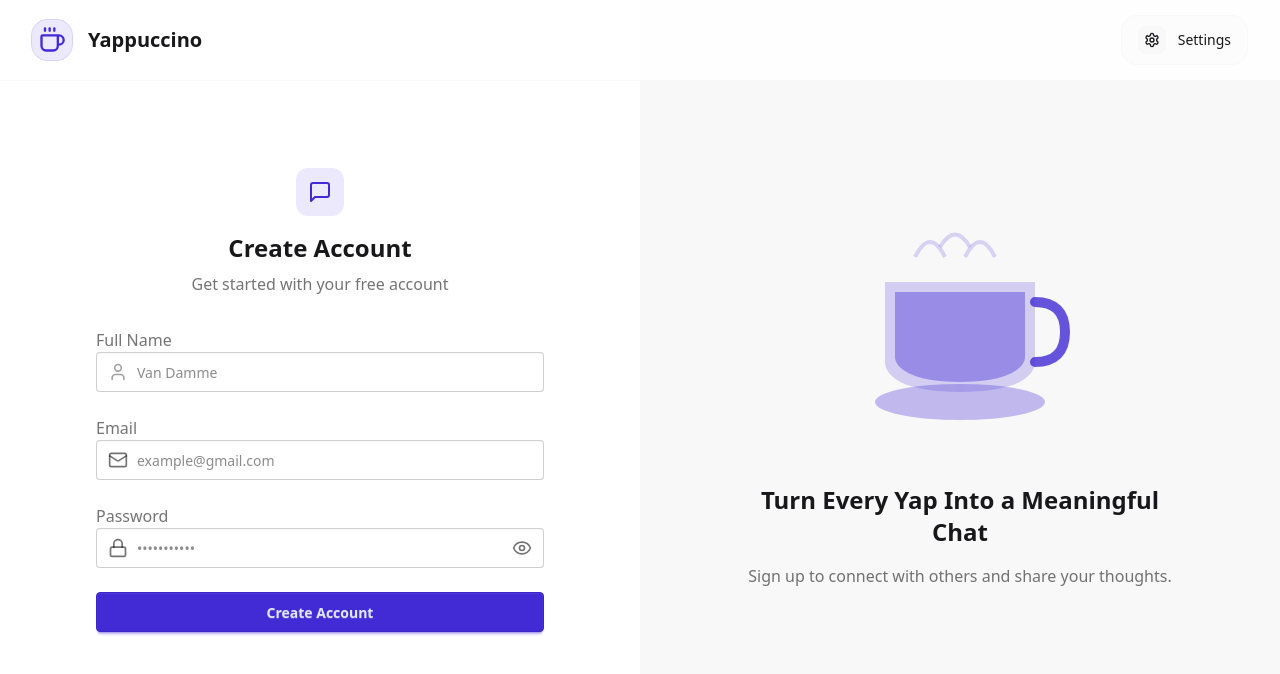
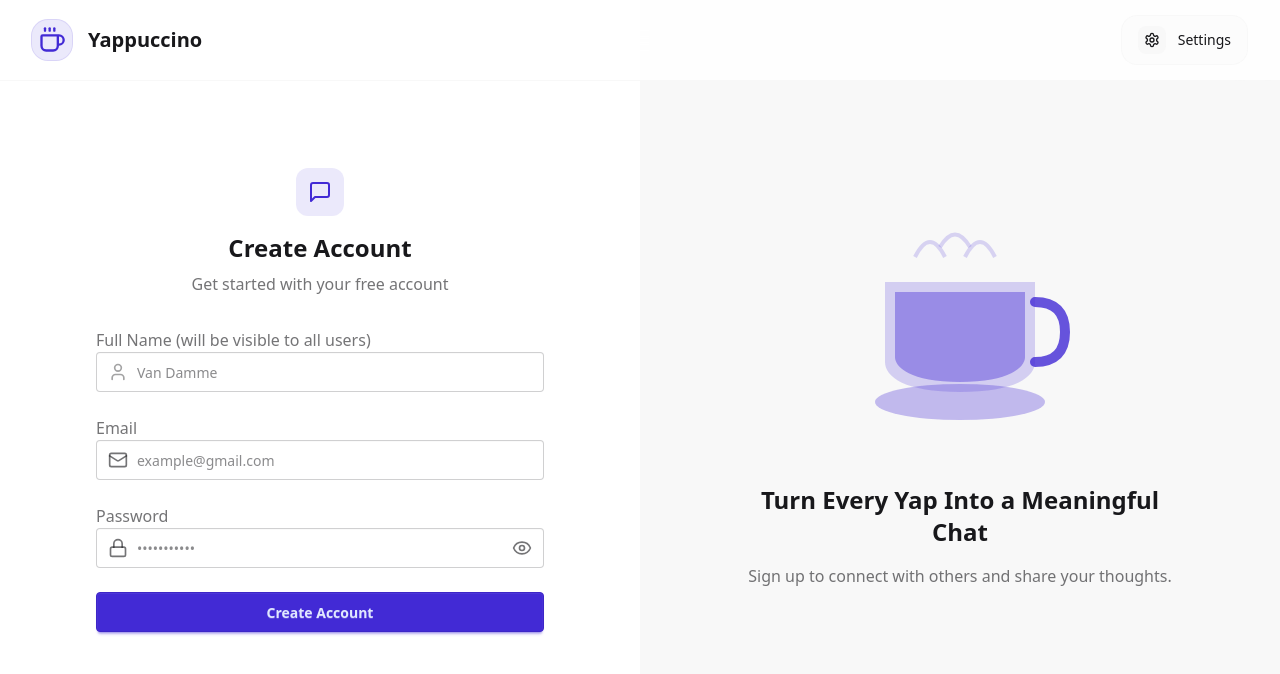
Before and after one commit to LoayAhmed304/yappuccino, a React (Vite) app in the folder frontend/: page /signup in a window 1280 px wide. Shown: the top 674 px of the page. Built offline with nearby package versions, Linux system fonts and the light colour scheme; no server answers.

Commit message:
feat(ui): add username warning while signup

```diff
--- a/frontend/src/App.jsx
+++ b/frontend/src/App.jsx
@@ -32,7 +32,6 @@ const App = () => {
     );
   }
   // return <CallPage />;
-console.log("new console log from APP");
   return (
     <div>
       {localtion.pathname === "/call" || <Navbar />}
--- a/frontend/src/pages/SignUpPage.jsx
+++ b/frontend/src/pages/SignUpPage.jsx
@@ -61,7 +61,7 @@ const SignUpPage = () => {
           <form onSubmit={handleSubmit} className="space-y-6">
             <div className="form-control">
               <label className="label">
-                <span className="label-text">Full Name</span>
+                <span className="label-text">Full Name (will be visible to all users)</span>
               </label>
               <div className="relative">
                 <input
```
